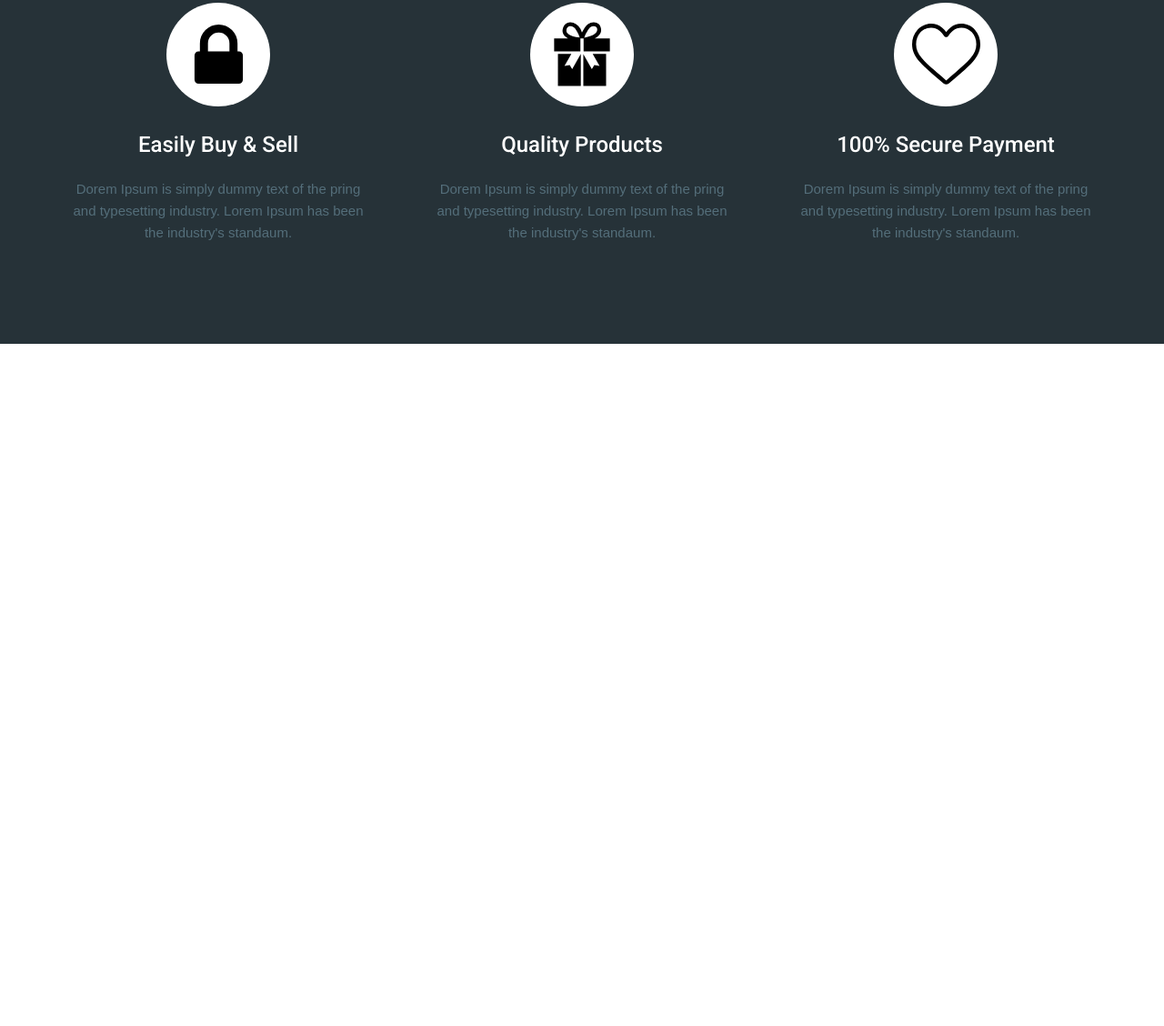
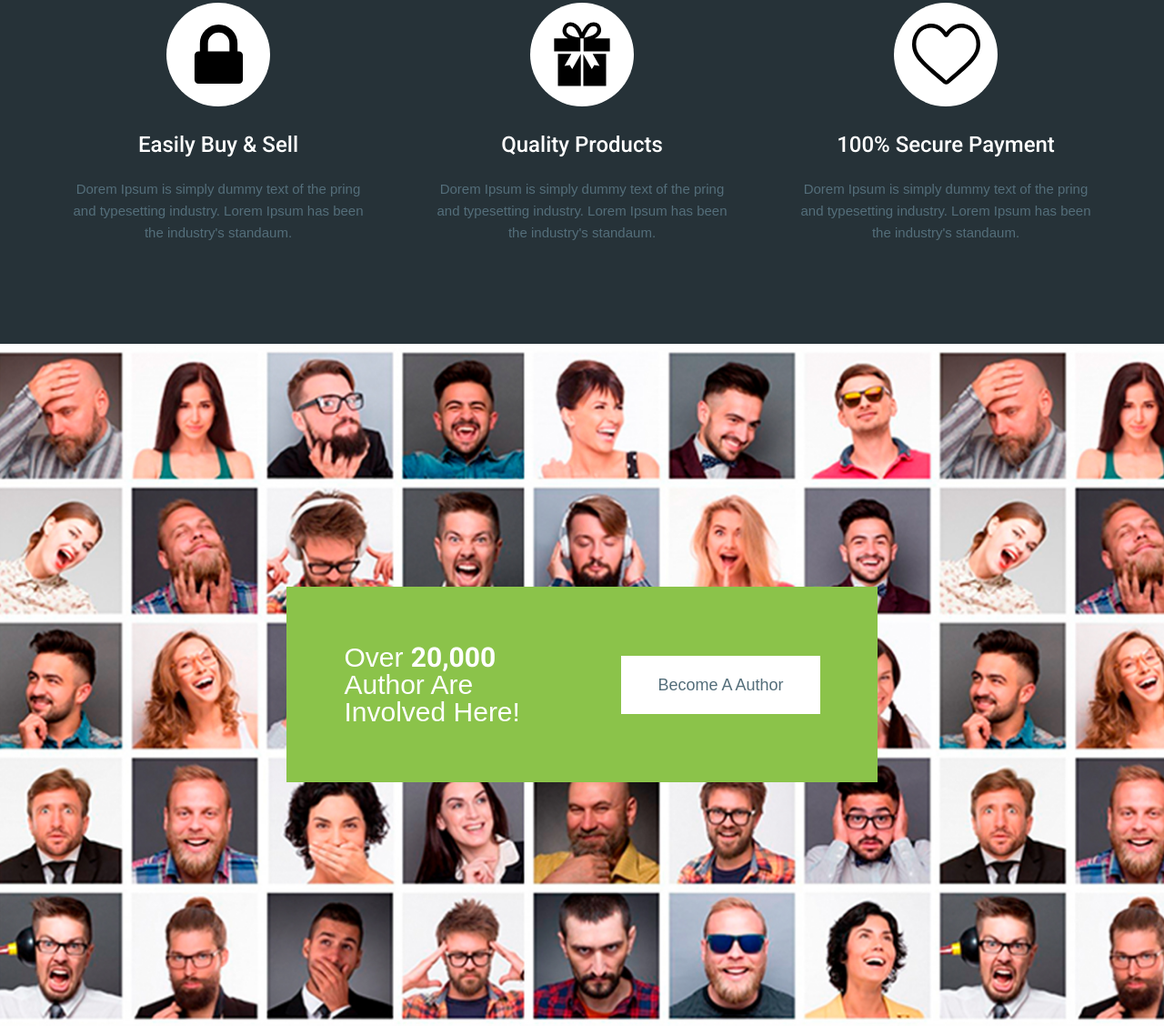
Before and after one commit to mihasok1/moderno, a website: page app/index.html in a window 1280 px wide. Shown: the part 3986-5114 px from the top of the page at 91% size. Before the commit the page ends 4364 px from the top, so only its background shows below. Drawn offline with nearby package versions, Linux system fonts and the light colour scheme; files that its build step writes are made by us from their sources.

Commit message:
added author section

```diff
--- a/app/index.html
+++ b/app/index.html
@@ -823,7 +823,15 @@
       </div>
     </div>
   </section>
-
+  <section class="author" style="background-image: url(img/content/author-bg.jpg);">
+    <div class="author__box">
+      <div class="author__title">
+        Over <span>20,000</span>  Author
+        Are Involved Here!
+      </div>
+      <a href="#" class="author__link">Become A Author</a>
+    </div>
+  </section>
 
   <script src="https://ajax.googleapis.com/ajax/libs/jquery/3.4.1/jquery.min.js"></script>
   <script src="js/libs.min.js"></script>
--- a/app/scss/style.scss
+++ b/app/scss/style.scss
@@ -320,6 +320,41 @@
       font-size: 15px;
    }
 }
-
 // end advantages
+// start author
+.author{
+   background-position: center;
+   background-repeat: no-repeat;
+   background-size: cover;
+   min-height: 750px;
+   display: flex;
+   justify-content: center;
+   align-items: center;
+}
+.author__box{
+   max-width: 650px;
+   min-height: 215px;
+   width: 100%;
+   background-color: $green;
+   display: flex;
+   justify-content: center;
+   align-items: center;
+}
+.author__title{
+   font-size: 30px;
+   line-height: 30px;
+   color: #fff;
+   margin-right: 45px;
+   max-width: 260px;
+   span{
+      @include f700;
+   }
+}
+.author__link{
+   font-size: 18px;
+   line-height: 36px;
+   padding: 14px 40px;
+   background-color: #fff;
+}
+// end author
 @import "media";
```
Also changed, not shown: app/img/content/author-bg.jpg (added).
